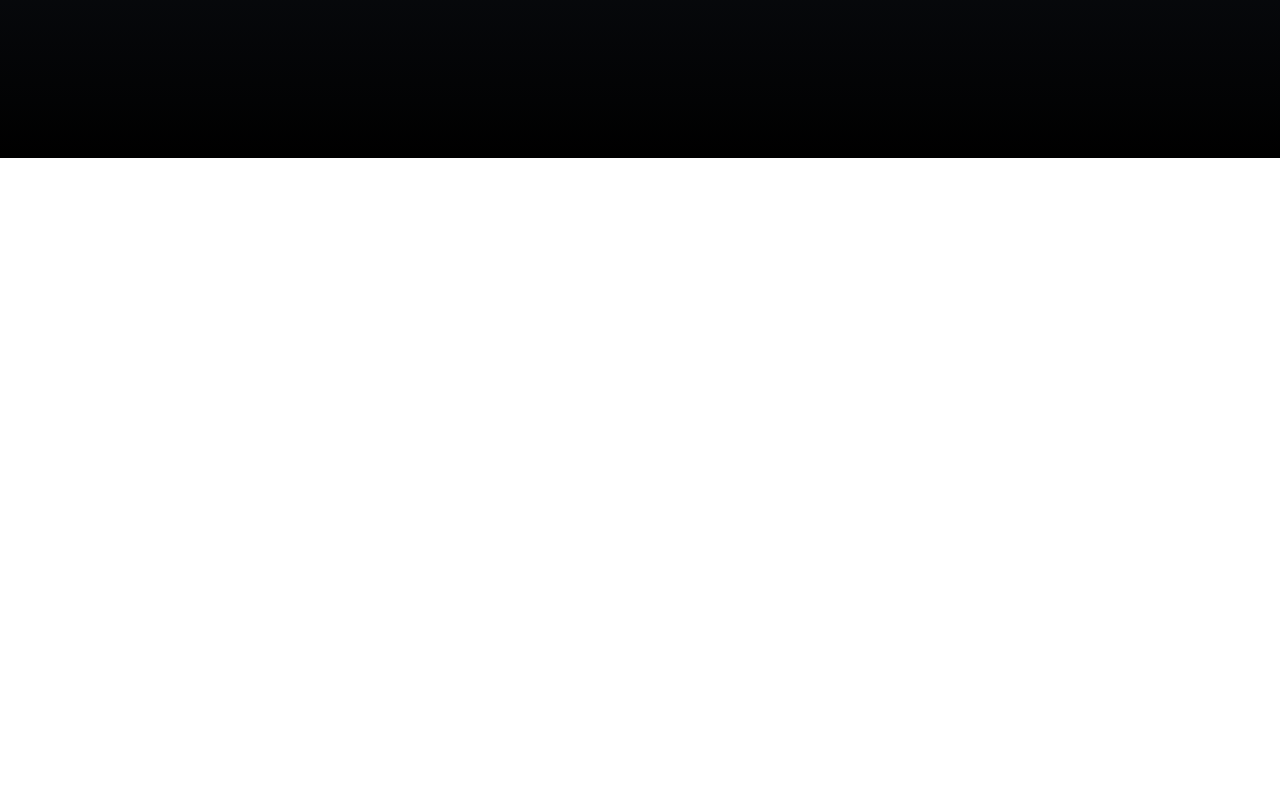
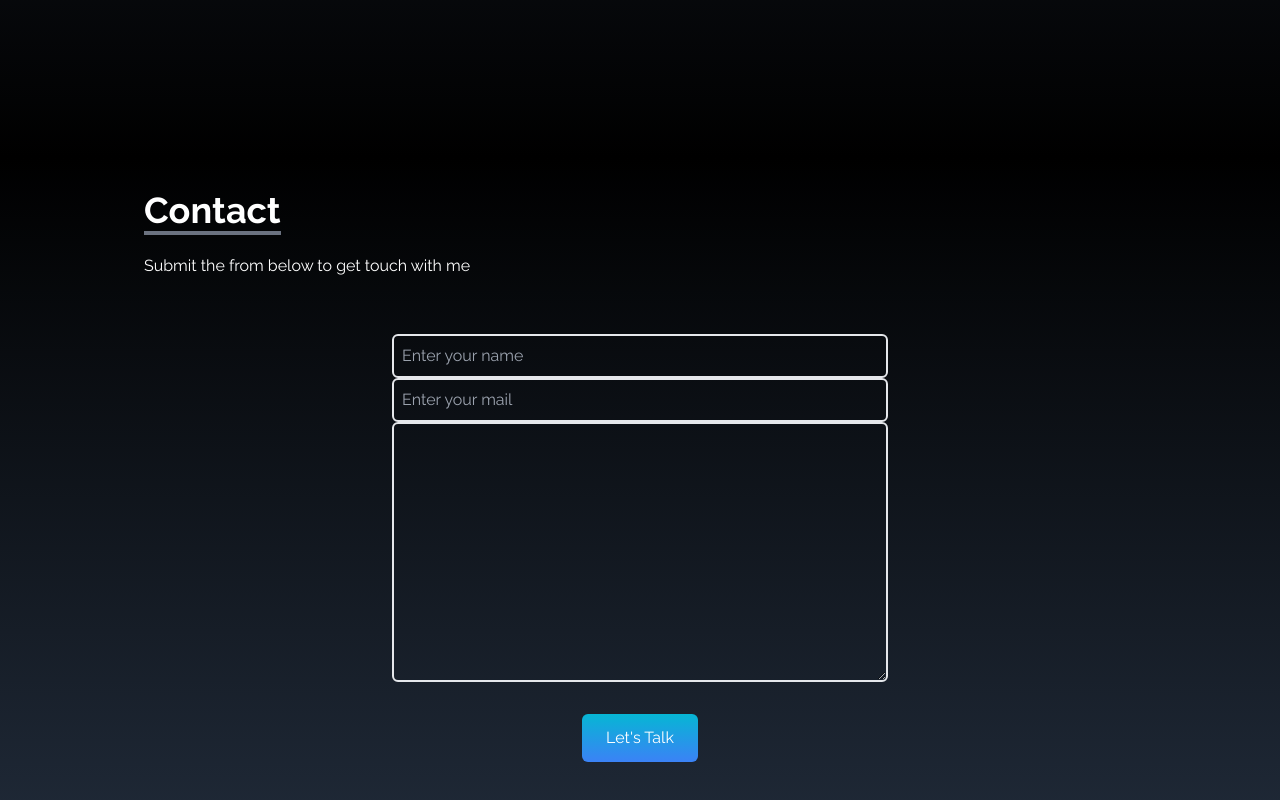
Before and after one commit to TegarMachfuzi/MyPortofolio, a React (Create React App) app: page / in a window 1280 px wide. Shown: the part 3042-3842 px from the top of the page. Before the commit the page ends 3200 px from the top, so only its background shows below. Built offline with nearby package versions, Linux system fonts and the light colour scheme; the HTML template or start-up script is replaced by a standard one.

Commit message:
add new feature contact

```diff
--- a/src/App.js
+++ b/src/App.js
@@ -1,4 +1,5 @@
 import About from "./components/About";
+import Contact from "./components/Contact";
 import Experience from "./components/Experience";
 import Home from "./components/Home";
 import NavBar from "./components/NavBar";
@@ -13,6 +14,7 @@
       <About/>
       <Portofolio/>
       <Experience/>
+      <Contact/>
 
       <SocialLinks/>
    </div>
--- /dev/null
+++ b/src/components/Contact.jsx
@@ -0,0 +1,25 @@
+import React from 'react'
+
+const Contact = () => {
+  return (
+    <div name='contact' className='bg-gradient-to-b from-black to-gray-800 p-4 text-white'>
+      <div className='flex flex-col p-4 justify-center max-w-screen-lg mx-auto h-full'>
+        <div className='pb-8'>
+          <p className='text-4xl font-bold inline border-b-4 border-gray-500'>Contact</p>
+          <p className='py-6'>Submit the from below to get touch with me</p>
+        </div>
+        <div className='flex justify-center items-center'>
+          <form action="" className='flex flex-col w-full md:w-1/2'>
+            <input type="text" name='name' placeholder='Enter your name' className='p-2 bg-transparent border-2 rounded-md text-white focus:outline-none' />
+            <input type="text" name='name' placeholder='Enter your mail' className='p-2 bg-transparent border-2 rounded-md text-white focus:outline-none' />
+            <textarea name="message" rows="10" className='p-2 bg-transparent border-2 rounded-md text-white focus:outline-none'></textarea>
+
+            <button className='text-white bg-gradient-to-b from-cyan-500 to-blue-500 px-6 py-3 my-8 mx-auto flex items-center rounded-md hover:scale-110 duration-300'>Let's Talk</button>
+          </form>
+        </div>
+      </div>
+    </div>
+  )
+}
+
+export default Contact
```
